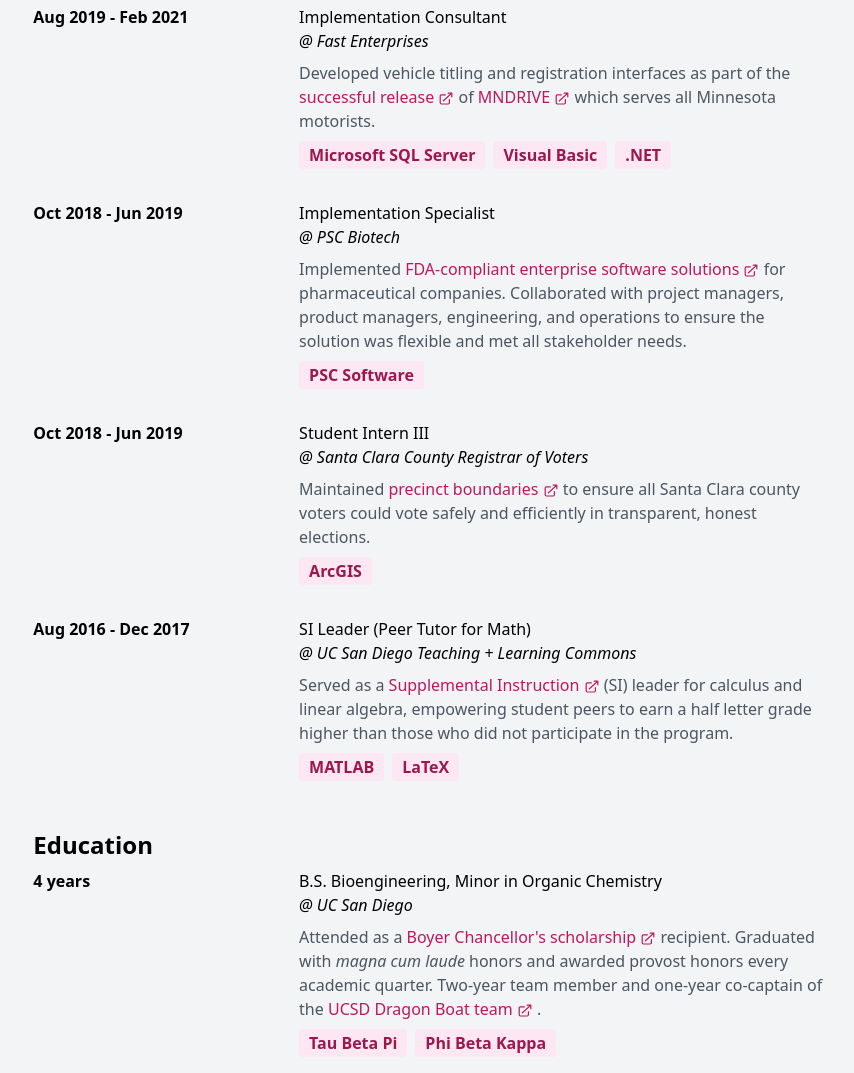
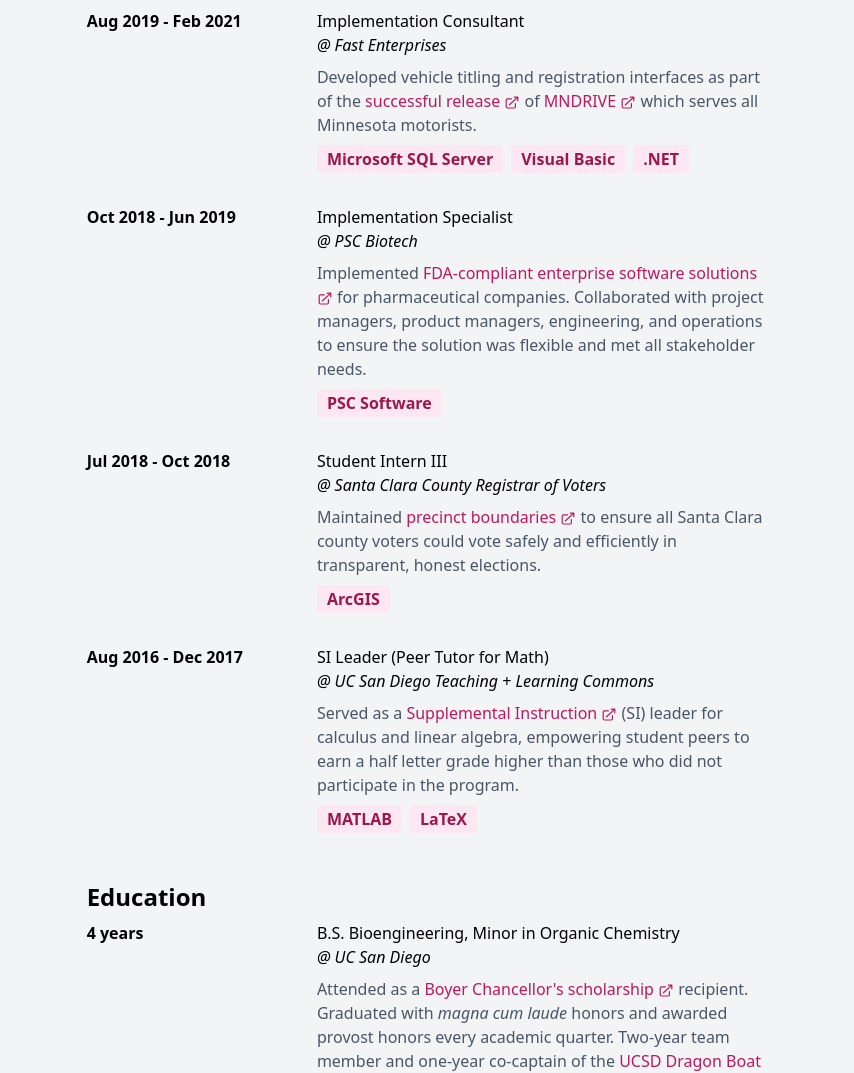
Before and after one commit to kevinqdam/kevinqdam.com, an Astro site: page /experience in a window 1280 px wide. Shown: the part 583-1656 px from the top of the page, without its empty margins (212-1066 px from the left). Built offline with nearby package versions, Linux system fonts and the light colour scheme; Astro itself is replaced by a stand-in of ours.

Commit message:
correct date on /experience and layout updates for responsiveness

```diff
--- a/src/components/NavBar.tsx
+++ b/src/components/NavBar.tsx
@@ -138,7 +138,7 @@
     <>
       {/* Desktop */}
       <nav className='w-full hidden lg:flex flex-row items-center justify-between pt-8 pb-12'>
-        <ul className='flex space-x-4 ml-[-0.45rem]'>
+        <ul className='flex m-2.5 space-x-4 ml-[-0.45rem]'>
           <NavItem activePath={activePath} path='/'>
             Home
           </NavItem>
--- a/src/layouts/Layout.astro
+++ b/src/layouts/Layout.astro
@@ -55,7 +55,7 @@
     <div class='min-h-screen w-full bg-gray-100 dark:bg-gray-800'>
       <div class='flex w-full items-center justify-center'>
         <div
-          class='flex w-full sm:w-10/12 flex-col justify-center px-8 md:w-8/12'
+          class='flex w-full sm:w-10/12 flex-col justify-center px-8 md:w-8/12 lg:w-7/12'
         >
           <NavBar client:load activePath={activePath} />
           <main>
--- a/src/pages/blog/tag/[tag].astro
+++ b/src/pages/blog/tag/[tag].astro
@@ -32,7 +32,9 @@
     }
     seen.add(tag.text);
     result.push(
-      tag.text === currentTag ? { ...tag, invertColor: true, href: '/blog' } : { ...tag }
+      tag.text === currentTag
+        ? { ...tag, invertColor: true, href: '/blog' }
+        : { ...tag }
     );
   }
   return result;
--- a/src/pages/experience.astro
+++ b/src/pages/experience.astro
@@ -126,7 +126,7 @@
         </div>
       </div>
       <div class='lg:grid lg:grid-cols-3 lg:gap-2 lg:pb-6'>
-        <p class='col-span-1 font-bold'>Oct 2018 - Jun 2019</p>
+        <p class='col-span-1 font-bold'>Jul 2018 - Oct 2018</p>
         <div class='col-span-2 flex flex-col'>
           <p class='text-md'>Student Intern III</p>
           <p class='pb-2 italic'>@ Santa Clara County Registrar of Voters</p>
```
